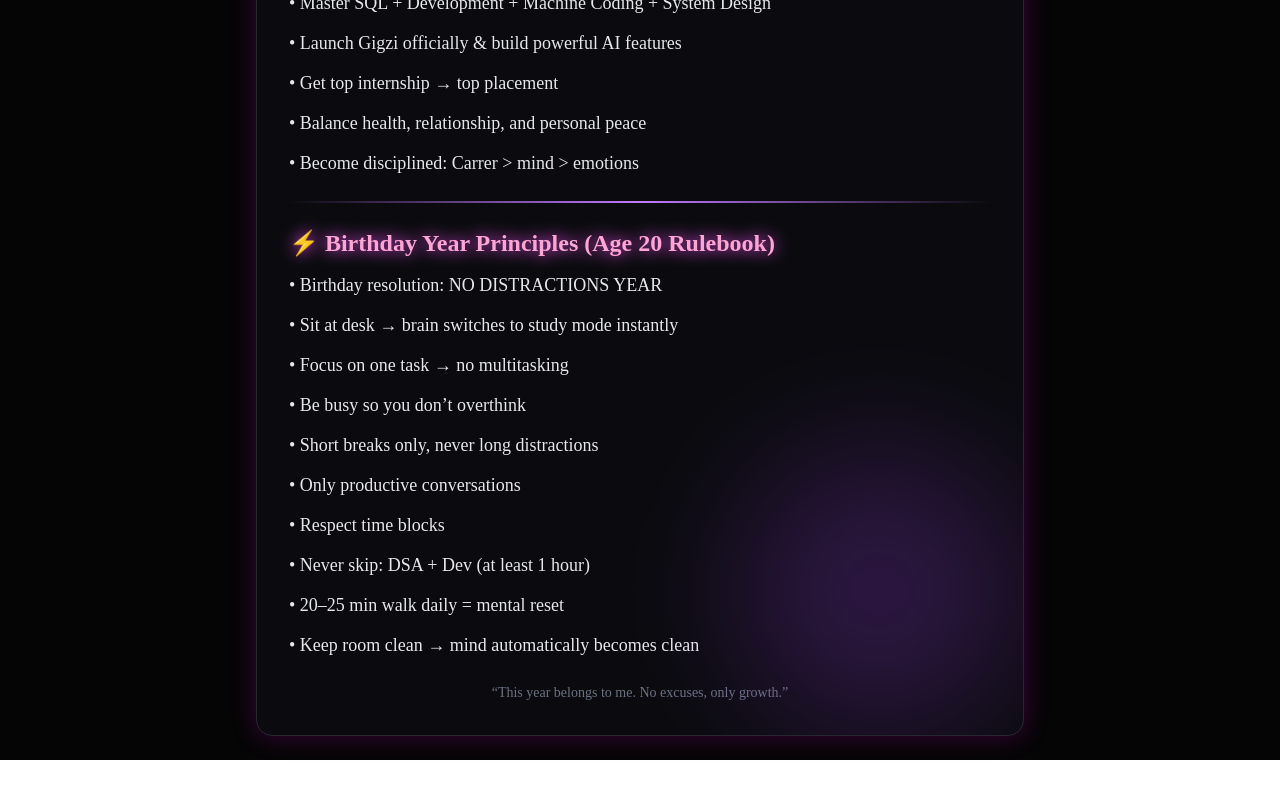
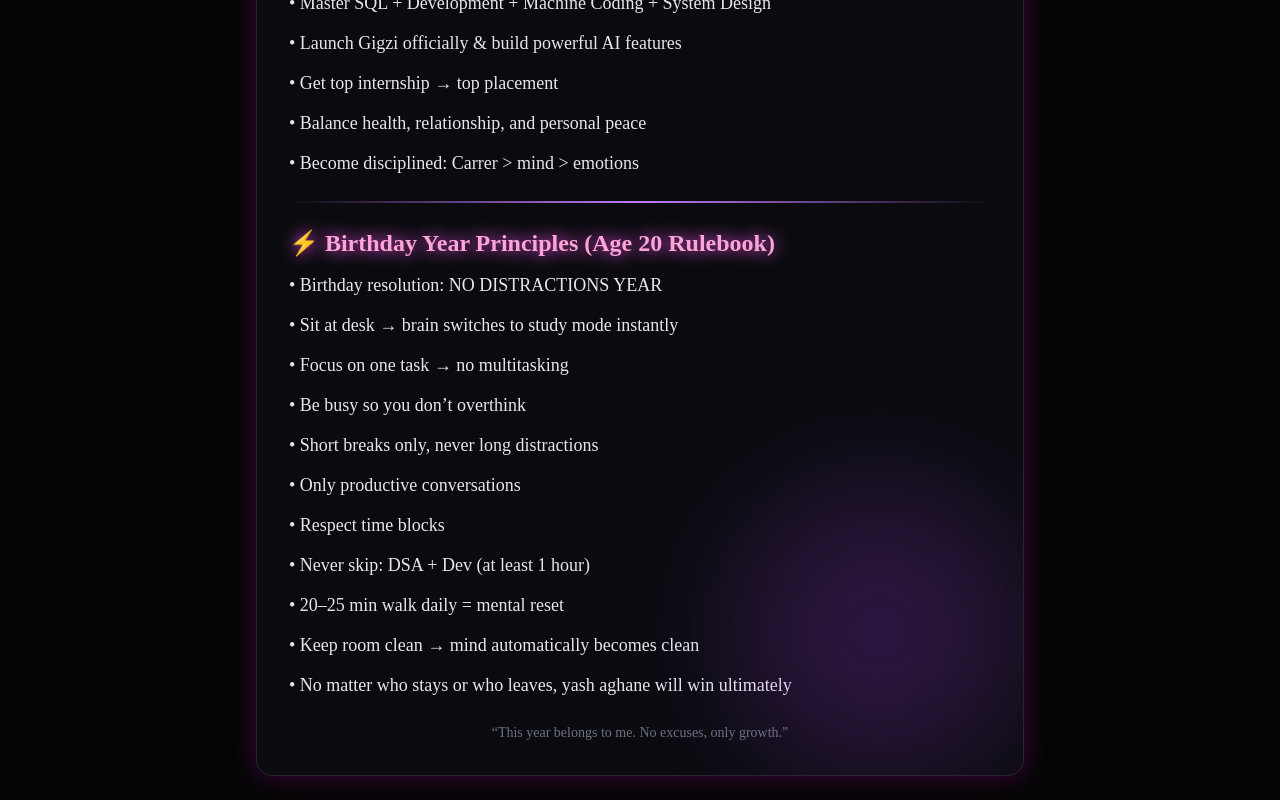
Before and after one commit to Gigzii4/gigzi_landing, a React (Vite) app: page /plan in a window 1280 px wide. Shown: the part 350-1150 px from the top of the page. Before the commit the page ends 1110 px from the top, so only its background shows below. Built offline with nearby package versions, Linux system fonts and the light colour scheme.

Commit message:
new quate added

```diff
--- a/src/components/Yash.jsx
+++ b/src/components/Yash.jsx
@@ -22,6 +22,7 @@ const BirthdayComebackPlan = () => {
     "Never skip: DSA + Dev (at least 1 hour)",
     "20–25 min walk daily = mental reset",
     "Keep room clean → mind automatically becomes clean",
+    "No matter who stays or who leaves, yash aghane will win ultimately",
   ];
 
   return (
```
